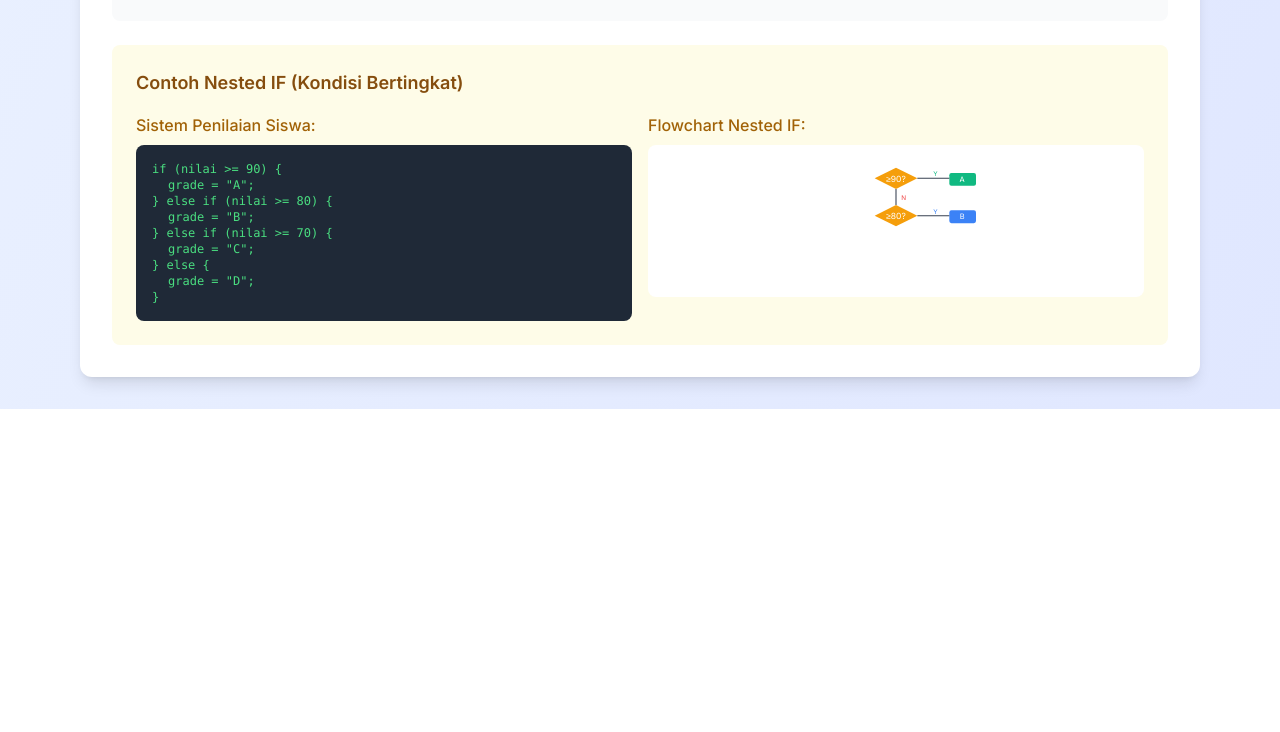
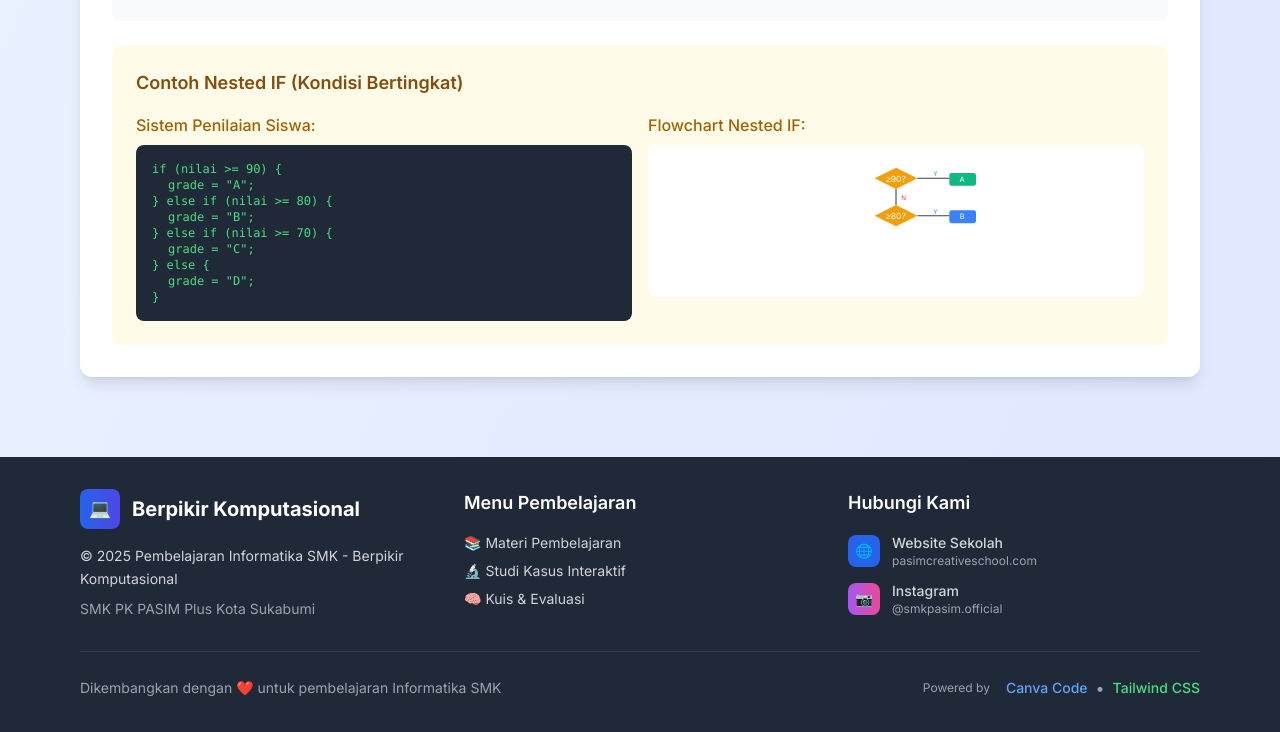
Before and after one commit to agustry42/BerpikirKomputasional, a plain HTML site: page index.html in a window 1280 px wide. Shown: the part 2463-3195 px from the top of the page. Before the commit the page ends 2872 px from the top, so only its background shows below. Drawn offline with nearby package versions, Linux system fonts and the light colour scheme.

Commit message:
Update index.html

```diff
--- a/index.html
+++ b/index.html
@@ -793,6 +793,84 @@
         </div>
     </div>
 
+    <!-- Footer -->
+    <footer class="bg-gray-800 text-white py-8 mt-12">
+        <div class="max-w-6xl mx-auto px-4">
+            <div class="grid md:grid-cols-3 gap-8">
+                <!-- Copyright Info -->
+                <div>
+                    <div class="flex items-center space-x-3 mb-4">
+                        <div class="w-10 h-10 bg-gradient-to-r from-blue-600 to-indigo-600 rounded-lg flex items-center justify-center">
+                            <span class="text-white font-bold text-lg">💻</span>
+                        </div>
+                        <h3 class="text-xl font-bold">Berpikir Komputasional</h3>
+                    </div>
+                    <p class="text-gray-300 text-sm leading-relaxed">
+                        © 2025 Pembelajaran Informatika SMK - Berpikir Komputasional
+                    </p>
+                    <p class="text-gray-400 text-sm mt-2">
+                        SMK PK PASIM Plus Kota Sukabumi
+                    </p>
+                </div>
+
+                <!-- Quick Links -->
+                <div>
+                    <h4 class="text-lg font-semibold mb-4">Menu Pembelajaran</h4>
+                    <ul class="space-y-2 text-sm">
+                        <li><a href="#" onclick="showPage('materi')" class="text-gray-300 hover:text-blue-400 transition-colors duration-200">📚 Materi Pembelajaran</a></li>
+                        <li><a href="#" onclick="showPage('studi-kasus')" class="text-gray-300 hover:text-blue-400 transition-colors duration-200">🔬 Studi Kasus Interaktif</a></li>
+                        <li><a href="#" onclick="showPage('kuis')" class="text-gray-300 hover:text-blue-400 transition-colors duration-200">🧠 Kuis & Evaluasi</a></li>
+                    </ul>
+                </div>
+
+                <!-- Contact & Social -->
+                <div>
+                    <h4 class="text-lg font-semibold mb-4">Hubungi Kami</h4>
+                    <div class="space-y-3">
+                        <a href="https://pasimcreativeschool.com/" target="_blank" rel="noopener noreferrer"
+                           class="flex items-center space-x-3 text-gray-300 hover:text-blue-400 transition-colors duration-200 group">
+                            <div class="w-8 h-8 bg-blue-600 rounded-lg flex items-center justify-center group-hover:bg-blue-500 transition-colors duration-200">
+                                <span class="text-white text-sm">🌐</span>
+                            </div>
+                            <div>
+                                <p class="text-sm font-medium">Website Sekolah</p>
+                                <p class="text-xs text-gray-400">pasimcreativeschool.com</p>
+                            </div>
+                        </a>
+
+                        <a href="https://www.instagram.com/smkpasim.official/" target="_blank" rel="noopener noreferrer"
+                           class="flex items-center space-x-3 text-gray-300 hover:text-pink-400 transition-colors duration-200 group">
+                            <div class="w-8 h-8 bg-gradient-to-r from-purple-500 to-pink-500 rounded-lg flex items-center justify-center group-hover:from-purple-400 group-hover:to-pink-400 transition-all duration-200">
+                                <span class="text-white text-sm">📷</span>
+                            </div>
+                            <div>
+                                <p class="text-sm font-medium">Instagram</p>
+                                <p class="text-xs text-gray-400">@smkpasim.official</p>
+                            </div>
+                        </a>
+                    </div>
+                </div>
+            </div>
+
+            <!-- Bottom Bar -->
+            <div class="border-t border-gray-700 mt-8 pt-6">
+                <div class="flex flex-col md:flex-row justify-between items-center">
+                    <p class="text-gray-400 text-sm">
+                        Dikembangkan dengan ❤️ untuk pembelajaran Informatika SMK
+                    </p>
+                    <div class="flex items-center space-x-4 mt-4 md:mt-0">
+                        <span class="text-gray-400 text-xs">Powered by</span>
+                        <div class="flex items-center space-x-2">
+                            <span class="text-blue-400 text-sm font-medium">Canva Code</span>
+                            <span class="text-gray-400">•</span>
+                            <span class="text-green-400 text-sm font-medium">Tailwind CSS</span>
+                        </div>
+                    </div>
+                </div>
+            </div>
+        </div>
+    </footer>
+
     <script>
         // Navigation
         function showPage(pageId) {
@@ -1394,5 +1472,5 @@
         // Initialize page
         showPage('materi');
     </script>
-<script>(function(){function c(){var b=a.contentDocument||a.contentWindow.document;if(b){var d=b.createElement('script');d.innerHTML="window.__CF$cv$params={r:'96f5cb8a1142aa09',t:'MTc1NTIzMDUzMi4wMDAwMDA='};var a=document.createElement('script');a.nonce='';a.src='/cdn-cgi/challenge-platform/scripts/jsd/main.js';document.getElementsByTagName('head')[0].appendChild(a);";b.getElementsByTagName('head')[0].appendChild(d)}}if(document.body){var a=document.createElement('iframe');a.height=1;a.width=1;a.style.position='absolute';a.style.top=0;a.style.left=0;a.style.border='none';a.style.visibility='hidden';document.body.appendChild(a);if('loading'!==document.readyState)c();else if(window.addEventListener)document.addEventListener('DOMContentLoaded',c);else{var e=document.onreadystatechange||function(){};document.onreadystatechange=function(b){e(b);'loading'!==document.readyState&&(document.onreadystatechange=e,c())}}}})();</script></body>
+<script>(function(){function c(){var b=a.contentDocument||a.contentWindow.document;if(b){var d=b.createElement('script');d.innerHTML="window.__CF$cv$params={r:'96f5f745c4d5e875',t:'MTc1NTIzMjMyMy4wMDAwMDA='};var a=document.createElement('script');a.nonce='';a.src='/cdn-cgi/challenge-platform/scripts/jsd/main.js';document.getElementsByTagName('head')[0].appendChild(a);";b.getElementsByTagName('head')[0].appendChild(d)}}if(document.body){var a=document.createElement('iframe');a.height=1;a.width=1;a.style.position='absolute';a.style.top=0;a.style.left=0;a.style.border='none';a.style.visibility='hidden';document.body.appendChild(a);if('loading'!==document.readyState)c();else if(window.addEventListener)document.addEventListener('DOMContentLoaded',c);else{var e=document.onreadystatechange||function(){};document.onreadystatechange=function(b){e(b);'loading'!==document.readyState&&(document.onreadystatechange=e,c())}}}})();</script></body>
 </html>
```
